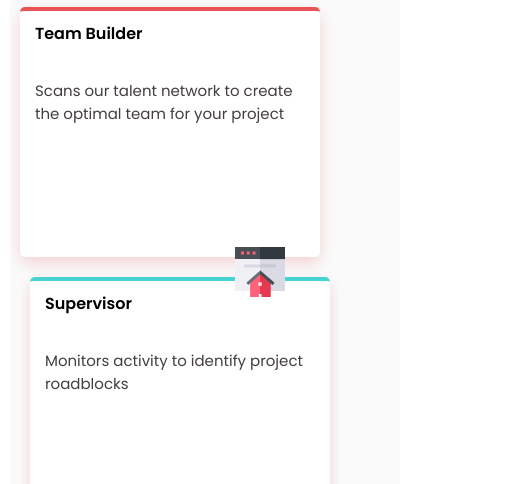
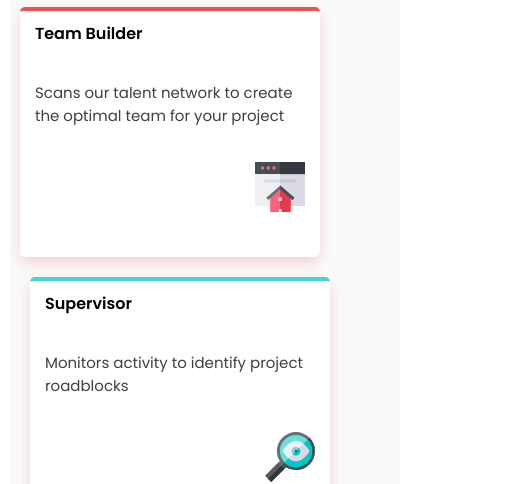
Before and after one commit to TKamote/FrontendMentor_4C_master, a plain HTML site: page index.html in a window 390 px wide. Shown: the part 383-867 px from the top of the page, 515 px wide, since content can reach past the window. Drawn offline with Linux system fonts and the light colour scheme.

Commit message:
really last

```diff
--- a/style.css
+++ b/style.css
@@ -67,11 +67,10 @@ body {
 	border-radius: 5px;
 	margin: 10px 10px 10px 20px;
 }
-.image {
-	position: relative;
-	/*left: 200px;*/
-	top: 90px;
-	right: -200px;
+img {
+	width: 50px;
+	height: auto;
+	float: right;
 }
 .Karma {
 	grid-row: 5 / 7;
@@ -107,6 +106,7 @@ p {
 img {
 	width: 50px;
 	height: auto;
+	float: right;
 }
 @media only screen and (max-width: 1110px) {
 	body {
@@ -175,4 +175,9 @@ img {
 		grid-column: 1 / 2;
 
 	}
+	img {
+		width: 50px;
+		height: auto;
+		float: right;
+	}
 }
```
